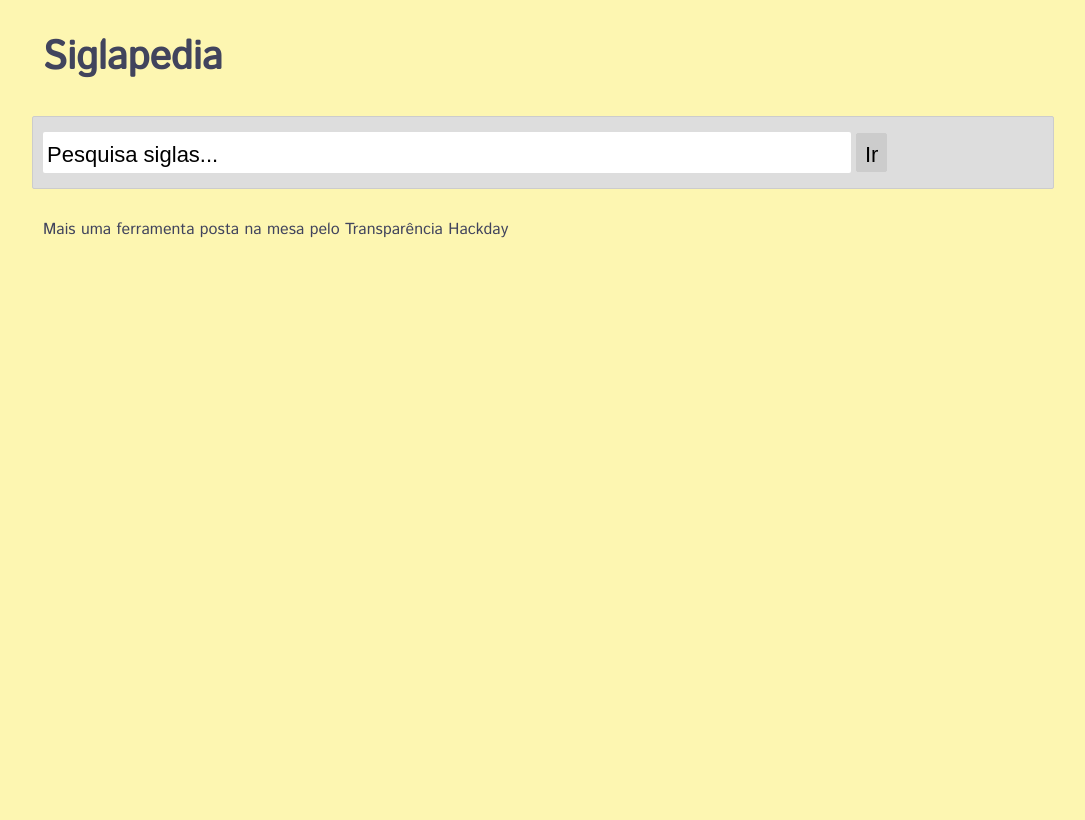
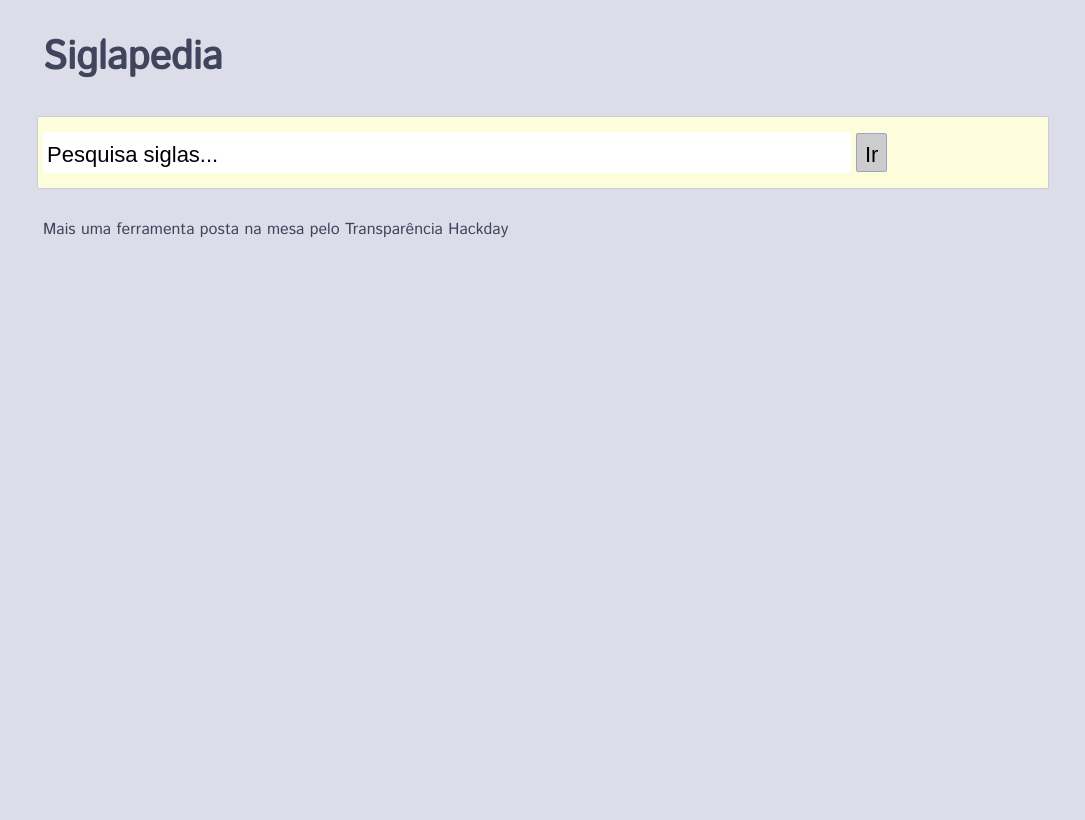
Before and after one commit to transparenciahackday/siglapedia, a Django app: page / in a window 1280 px wide. Shown: the whole page, without its empty margins (97-1182 px from the left). Run offline with Django 3.2, Linux system fonts and the light colour scheme; parts of the project's set-up code (start-up, migrations or seed data) failed here and were passed over; some libraries are stand-ins or nearby versions.

Commit message:
Styling the pages.

```diff
--- a/static/css/style.css
+++ b/static/css/style.css
@@ -23,7 +23,7 @@
   color: #41445d;
   position: relative;
 	height: 100%;
-	background: #fdf6b1;
+	background: #dcdde9 /*url(../img/bg.png) repeat 0 0*/;
 }
 
 header,
@@ -50,7 +50,7 @@
 }
 
 input {
-  border: 1px solid #ccc;
+  border: 1px solid #9ea2cd;
   border-radius: 2px;
   padding: 6px 10px;
 }
@@ -82,9 +82,9 @@
 }
 
 #main #search {
-  padding: 15px 10px;
-  border: 1px solid #ccc;
-  background: #ddd;
+  padding: 15px 5px;
+  background: #fdfcdb;
+  border: 1px solid #cacbd8;
   border-radius: 2px;
 }
 
```
Also changed, not shown: siglapedia.db, static/img/3_171504.jpg (deleted), static/img/bg.png (added).
